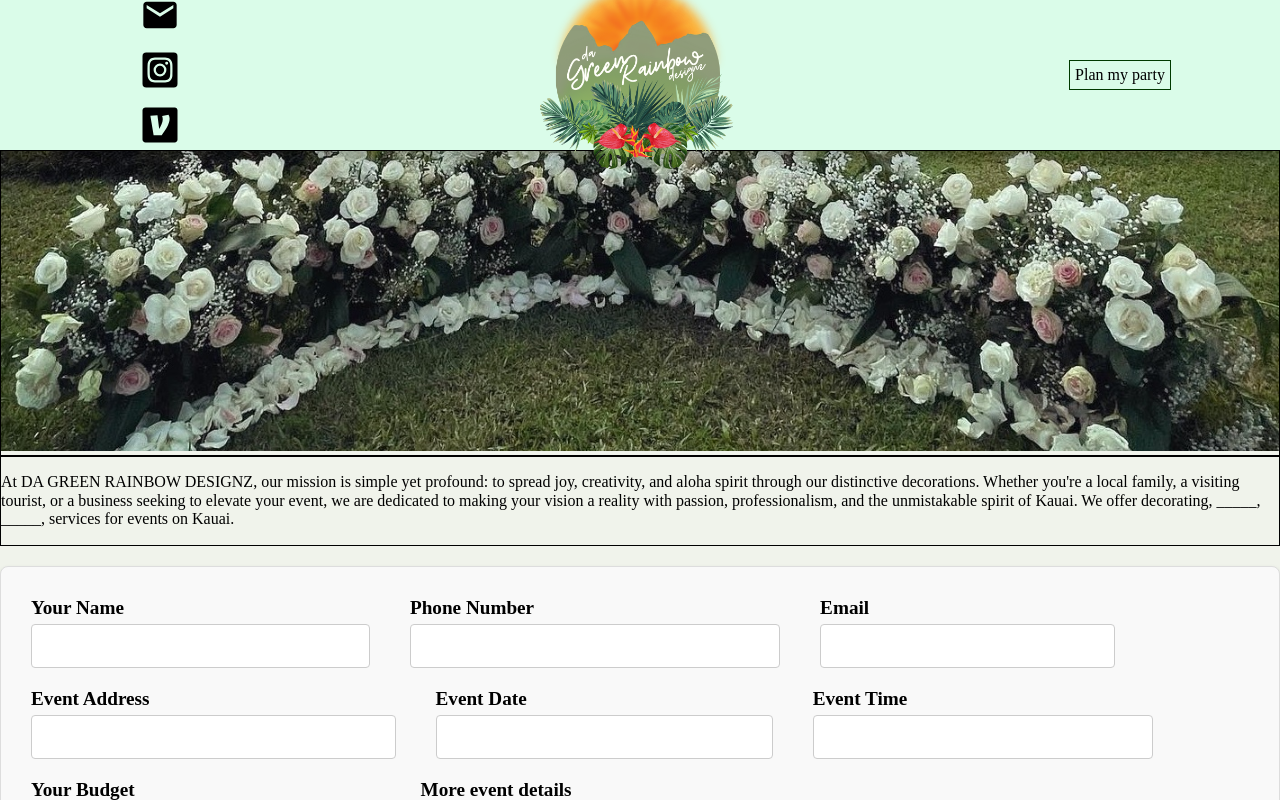
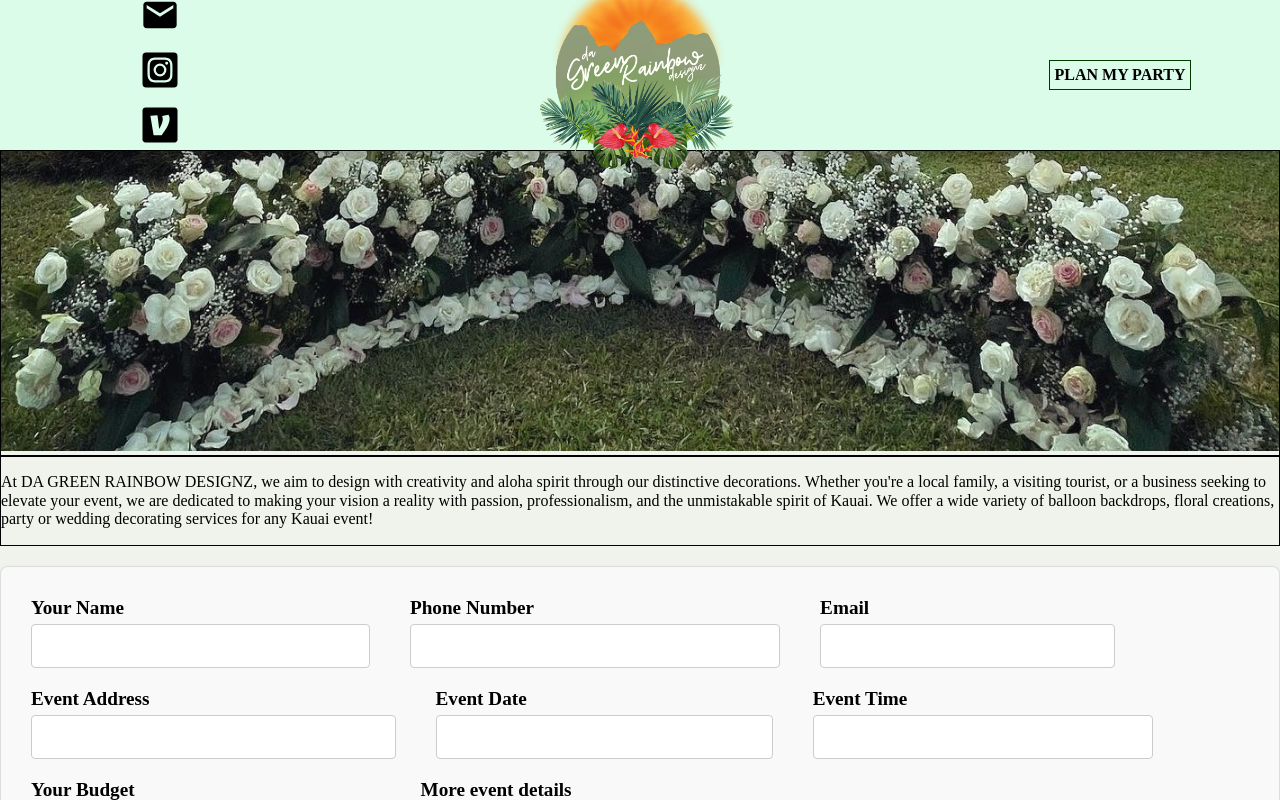
Before and after one commit to pthesken/da-green-rainbow, a React (Vite) app: page / in a window 1280 px wide. Shown: the top 800 px of the page. Built offline with nearby package versions, Linux system fonts and the light colour scheme.

Commit message:
push attempt

```diff
--- a/src/App.jsx
+++ b/src/App.jsx
@@ -69,7 +69,7 @@ function App() {
         </div>
         <div className="nav-bar-form-button-container">
           <button className="nav-bar-form-button" onClick={scrollToForm}>
-            Plan my party
+            <strong>PLAN MY PARTY</strong>
           </button>
         </div>
       </div>
@@ -79,13 +79,13 @@ function App() {
         </div>
         <div className="about">
           <p>
-            At DA GREEN RAINBOW DESIGNZ, our mission is simple yet profound: to
-            spread joy, creativity, and aloha spirit through our distinctive
-            decorations. Whether you're a local family, a visiting tourist, or a
-            business seeking to elevate your event, we are dedicated to making
-            your vision a reality with passion, professionalism, and the
-            unmistakable spirit of Kauai. We offer decorating, _____, _____,
-            services for events on Kauai.
+            At DA GREEN RAINBOW DESIGNZ, we aim to design with creativity and
+            aloha spirit through our distinctive decorations. Whether you're a
+            local family, a visiting tourist, or a business seeking to elevate
+            your event, we are dedicated to making your vision a reality with
+            passion, professionalism, and the unmistakable spirit of Kauai. We
+            offer a wide variety of balloon backdrops, floral creations, party
+            or wedding decorating services for any Kauai event!
           </p>
         </div>
 
```
